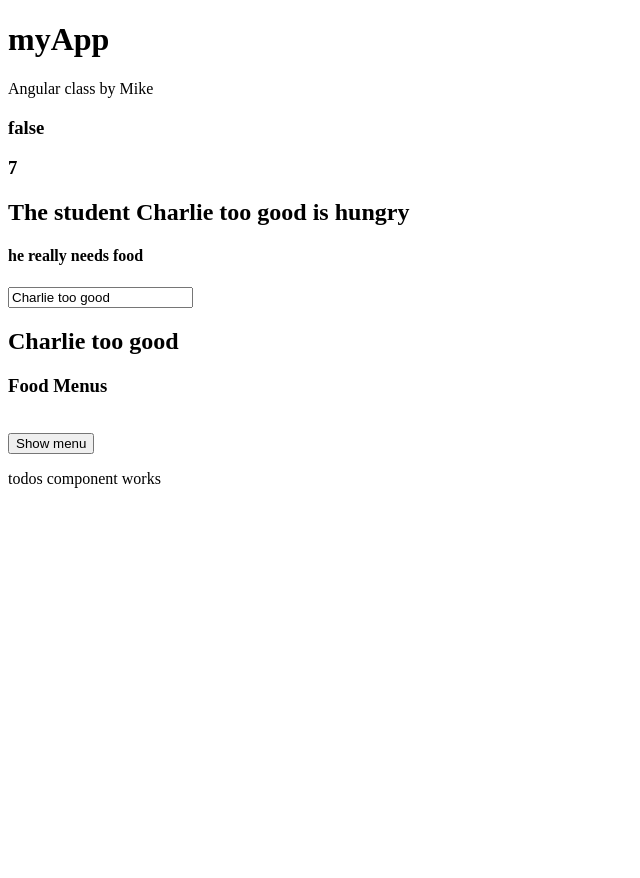
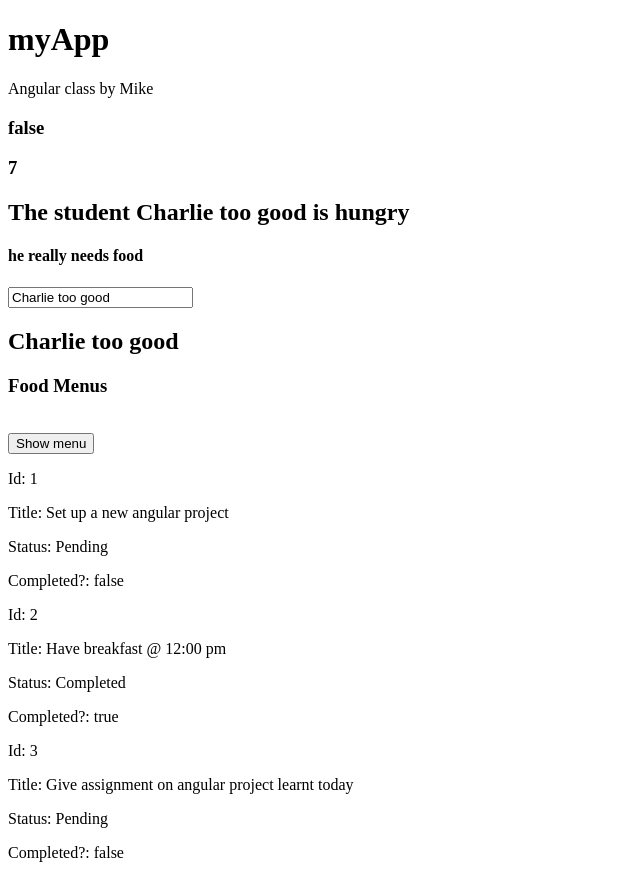
Before and after one commit to Charles-04/angular-practice, an Angular app: page / in a window 1280 px wide. Shown: the whole page, without its empty margins (0-640 px from the left). Before the commit the page ends 800 px from the top, so only its background shows below. Built offline with nearby package versions, Linux system fonts and the light colour scheme.

Commit message:
added todo

```diff
--- a/src/app/app.module.ts
+++ b/src/app/app.module.ts
@@ -6,6 +6,7 @@ import { AppRoutingModule } from './app-routing.module';
 import { AppComponent } from './app.component';
 import { TodosComponent } from './pages/todos/todos.component';
 import { TodoComponent } from './pages/todo/todo.component';
+import { TodosServices } from './services/todos.service';
 
 @NgModule({
   declarations: [AppComponent, TodosComponent, TodoComponent],
@@ -16,7 +17,9 @@ import { TodoComponent } from './pages/todo/todo.component';
     ReactiveFormsModule,
     AppRoutingModule,
   ],
-  providers: [],
+  providers: [
+    TodosServices,
+  ],
   bootstrap: [AppComponent],
 })
 export class AppModule {}
--- a/src/app/pages/todo/todo.component.html
+++ b/src/app/pages/todo/todo.component.html
@@ -1 +1,4 @@
-<p>todo works!</p>
+<p>Id: {{todo?.id}}</p>
+<p>Title: {{todo?.title}}</p>
+<p>Status: {{todo?.status}}</p>
+<p>Completed?: {{todo?.isCompleted}}</p>
--- a/src/app/pages/todo/todo.component.ts
+++ b/src/app/pages/todo/todo.component.ts
@@ -1,12 +1,12 @@
-import { Component, OnInit } from '@angular/core';
-
+import { Component, OnInit,Input} from '@angular/core';
+import { Todo } from 'src/app/models';
 @Component({
   selector: 'app-todo',
   templateUrl: './todo.component.html',
   styleUrls: ['./todo.component.css']
 })
 export class TodoComponent implements OnInit {
-
+  @Input()todo!:Todo;
   constructor() { }
 
   ngOnInit(): void {
--- a/src/app/pages/todos/todos.component.html
+++ b/src/app/pages/todos/todos.component.html
@@ -1 +1,3 @@
-<p>todos component works</p>
+<div *ngFor="let todo of todoRecords">
+    <app-todo [todo]="todo"></app-todo>
+</div>
--- a/src/app/pages/todos/todos.component.ts
+++ b/src/app/pages/todos/todos.component.ts
@@ -1,11 +1,32 @@
-import { Component } from "@angular/core";
+import { Component, OnInit} from "@angular/core";
+import { Todo } from "src/app/models";
+import { TodosServices } from "../../services/todos.service";
+
+
 
 @Component({
-    selector:"app-todos",
-    templateUrl:"./todos.component.html",
-    styleUrls:["./todos.component.css"]
+
+  selector: "app-todos",
+  templateUrl: "./todos.component.html",
+  styleUrls: ['./todos.component.css']
+
 })
+export class TodosComponent implements OnInit{
+todoRecords:Todo[] = [];
 
-export class TodosComponent{
+constructor(
+  private todoServices: TodosServices
+
+){}
+ngOnInit(): void {
+  this.getTodoRecords();
+}
+
+getTodoRecords(): void{
+  this.todoRecords = this.todoServices.retrieveTodos();
+  console.log('todos', this.todoRecords);
+
 
 }
+
+}
--- /dev/null
+++ b/src/app/services/todos.service.ts
@@ -0,0 +1,23 @@
+import { Injectable } from "@angular/core";
+import { todosData } from "../../assets/db/todos-data";
+import { Todo } from "../models";
+
+@Injectable({
+    providedIn:"root"
+})
+
+export class TodosServices{
+    db_todos:Todo[]=[];
+
+    constructor(){
+        this.db_todos =todosData
+    }
+    retrieveTodos():Todo[]{
+          return this.db_todos;
+    }
+    createTodos(payload:any){
+        setTimeout(()=>{
+            this.db_todos.push(payload);
+        },5000)
+    }
+}
--- a/src/assets/db/todos-data.ts
+++ b/src/assets/db/todos-data.ts
@@ -1,6 +1,6 @@
 import { Todo } from "../../app/models";
 
-export const todos: Todo[] = [
+export const todosData: Todo[] = [
     {
         id: 1,
         title: "Set up a new angular project",
```
